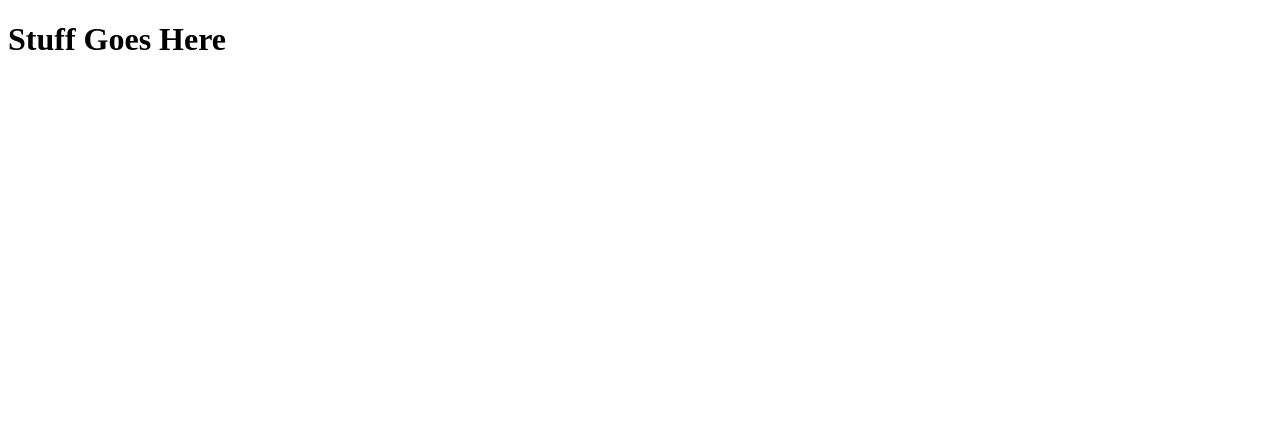
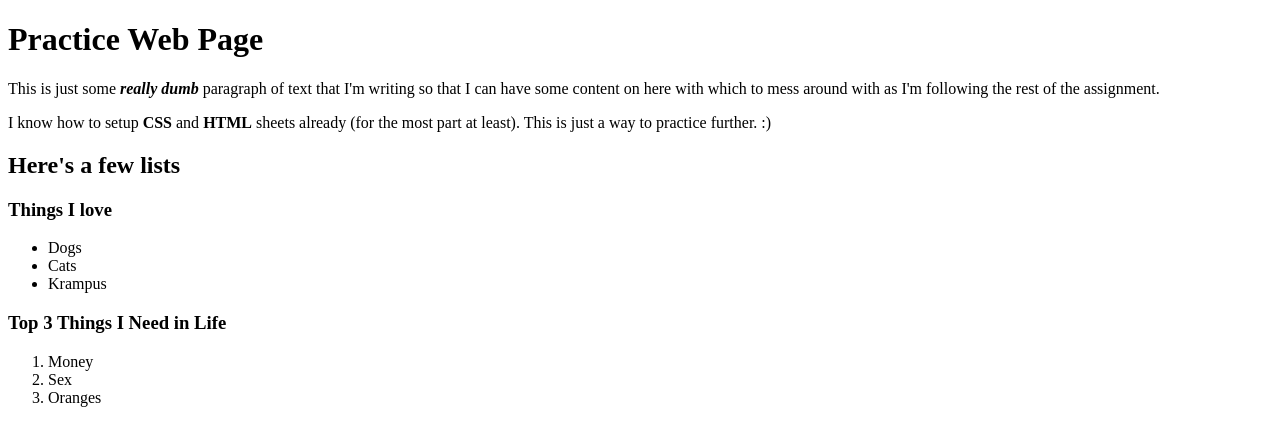
Before and after one commit to DogBoneZone/git_test, a plain HTML site: page html-boilerplate/index.html in a window 1280 px wide. Drawn offline with Linux system fonts and the light colour scheme.

Commit message:
index.html

```diff
--- a/html-boilerplate/index.html
+++ b/html-boilerplate/index.html
@@ -4,5 +4,31 @@
     <meta charset="UTF-8">
 </head>
 <body>
-    <h1>Stuff Goes Here</h1>
+    <h1>Practice Web Page</h1>
+    <p>
+        This is just some <b><em>really dumb</em></b> paragraph of text that
+        I'm writing so that I can have some content on here with which to
+        mess around with as I'm following the rest of the assignment.
+    </p>
+    <p>
+        I know how to setup <b>CSS</b> and <b>HTML</b> sheets already (for the
+        most part at least). This is just a way to practice further. :)
+    </p>
+    <div>
+        <h2>Here's a few lists</h2>
+        <div>
+            <h3>Things I love</h3>
+                <ul>
+                    <li>Dogs</li>
+                    <li>Cats</li>
+                    <li>Krampus</li>
+                </ul>
+            <h3>Top 3 Things I Need in Life</h3>
+                <ol>
+                    <li>Money</li>
+                    <li>Sex</li>
+                    <li>Oranges</li>
+                </ol>
+        </div>
+    </div>
 </body>
```
